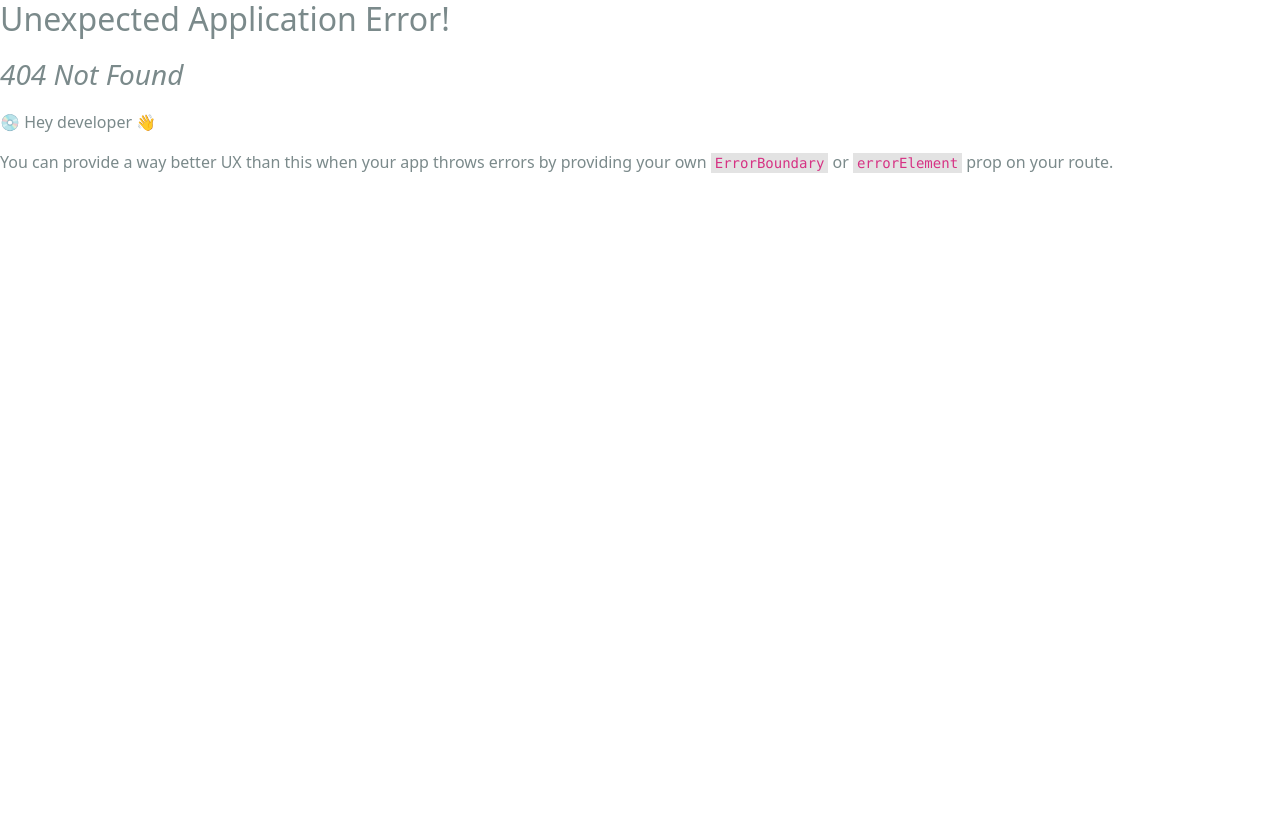
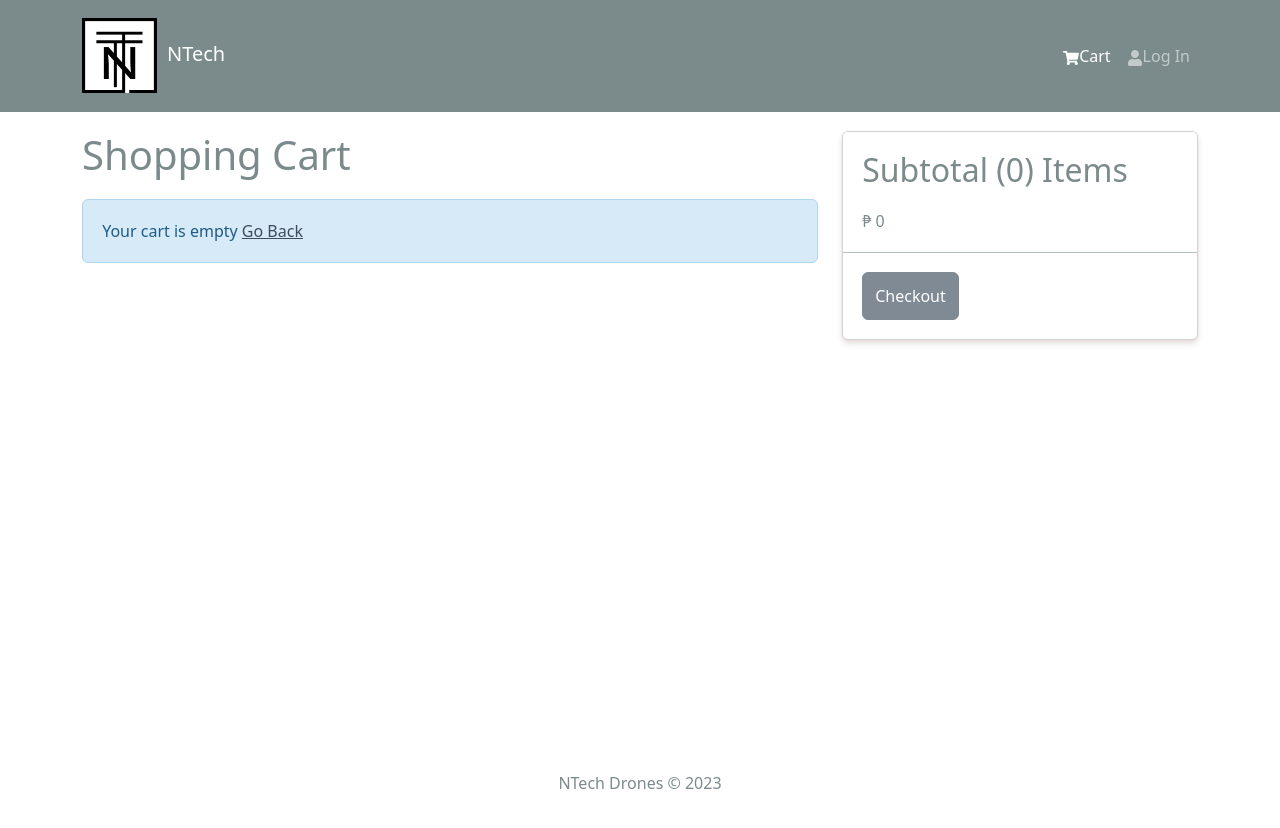
Before and after one commit to Noseilos/MERN_Stack_Drone_Ecommerce, a React (Create React App) app in the folder frontend/: page /cart in a window 1280 px wide. Before the commit this address had no page. Before the commit the page ends 800 px from the top, so only its background shows below. Built offline with nearby package versions, Linux system fonts and the light colour scheme.

Commit message:
cart screen added

```diff
--- a/frontend/src/index.js
+++ b/frontend/src/index.js
@@ -20,12 +20,14 @@
 // --- SCREEN IMPORTS
 import HomeScreen from './screens/HomeScreen';
 import ProductScreen from './screens/ProductScreen';
+import CartScreen from './screens/CartScreen';
 
 const router = createBrowserRouter(
   createRoutesFromElements(
     <Route path='/' element={<App />}>
       <Route index={ true } path='/' element={ <HomeScreen /> }/>
       <Route path='/product/:id' element={ <ProductScreen /> }/>
+      <Route path='/cart' element={ <CartScreen /> }/>
     </Route>
   )
 )
--- /dev/null
+++ b/frontend/src/screens/CartScreen.jsx
@@ -0,0 +1,86 @@
+import { Link, useNavigate } from 'react-router-dom'
+import { useDispatch, useSelector } from 'react-redux'
+import { Row, Col, ListGroup, Image, Form, Button, Card } from 'react-bootstrap'
+import { FaTrash } from 'react-icons/fa'
+
+import Message from '../components/Message'
+
+import { addToCart } from '../slices/cartSlice'
+
+const CartScreen = () => {
+    const navigate = useNavigate();
+    const dispatch = useDispatch();
+
+    const cart = useSelector((state) => state.cart);
+    const { cartItems } = cart;
+
+    const addToCartHandler = async (product, qty) => {
+        dispatch(addToCart({...product, qty}));
+    }
+
+  return (
+    <Row>
+        <Col md={8}>
+            <h1 style={{ marginBottom: '20px' }}>Shopping Cart</h1>
+            { cartItems.length === 0 ? (
+                <Message>Your cart is empty <Link to='/'>Go Back</Link></Message>
+            ) : (
+                <ListGroup variant='flush'>
+                    { cartItems.map((item) => (
+                        <ListGroup.Item key={ item._id }>
+                            <Row>
+                                <Col md={2}>
+                                    <Image src={ item.image } alt={ item.name } fluid rounded/>
+                                </Col>
+                                <Col md={3}>
+                                    <Link to={ `/product/${item._id}` }>{ item.name }</Link>
+                                </Col>
+                                <Col md={2}>
+                                    ₱ { item.price.toLocaleString() }
+                                </Col>
+                                <Col md={2}>
+                                    <Form.Control
+                                        as="select"
+                                        value={item.qty}
+                                        onChange={(e) => addToCartHandler(item, Number(e.target.value))}
+                                    >
+                                        {[...Array(item.countInStock).keys()].map(
+                                        (x) => (
+                                            <option key={x + 1} value={x + 1}>
+                                            {x + 1}
+                                            </option>
+                                        )
+                                        )}
+                                    </Form.Control>
+                                </Col>
+                                <Col md={2}>
+                                    <Button type='button' variant='light'>
+                                        <FaTrash />
+                                    </Button>
+                                </Col>
+                            </Row>
+                        </ListGroup.Item>
+                    )) }
+                </ListGroup>
+            )}
+        </Col>
+        <Col md={4}>
+            <Card>
+                <ListGroup variant='flush'>
+                    <ListGroup.Item>
+                        <h2>Subtotal ({ cartItems.reduce((acc, item) => acc + item.qty, 0) }) Items</h2>
+                        ₱ { cartItems.reduce ((acc, item) => acc + item.qty * item.price, 0).toLocaleString() }
+                    </ListGroup.Item>
+                    <ListGroup.Item>
+                        <Button type='button' className='btn-block' disabled={ cartItems.length === 0 }>
+                            Checkout
+                        </Button>
+                    </ListGroup.Item>
+                </ListGroup>
+            </Card>
+        </Col>
+    </Row>
+  )
+}
+
+export default CartScreen
```
